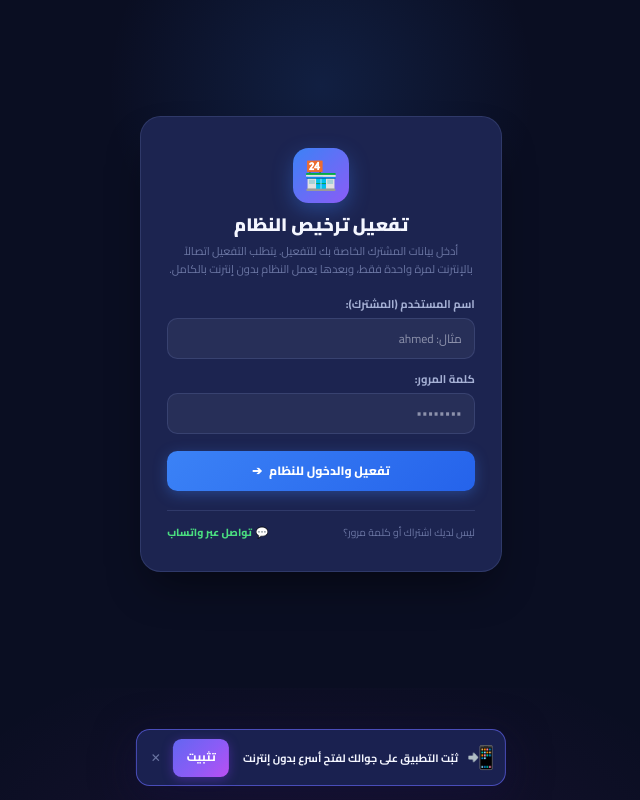
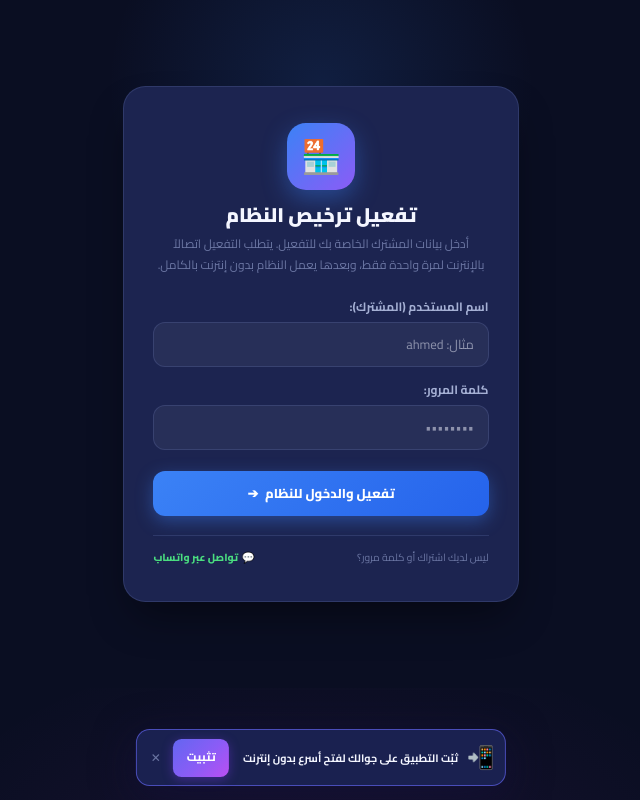
Before and after one commit to Abu-zaid98/pos-mini-saas, a React (Vite) app: page / in a window 1280 px wide. Shown: the whole page, without its empty margins (319-959 px from the left). Built offline with nearby package versions, Linux system fonts and the light colour scheme; no server answers.

Commit message:
first commit6

```diff
--- a/src/components/LicenseGuard.tsx
+++ b/src/components/LicenseGuard.tsx
@@ -823,38 +823,38 @@ export function LicenseGuard({ children }: LicenseGuardProps) {
         style={{
           background: "var(--color-bg-card, #111827)",
           border: "1px solid var(--color-border, #1f2937)",
-          borderRadius: 24,
-          padding: "36px 30px",
+          borderRadius: 26,
+          padding: "42px 34px",
           boxShadow: "0 25px 50px -12px rgba(0, 0, 0, 0.45)",
           width: "100%",
-          maxWidth: 420,
+          maxWidth: 460,
           position: "relative",
           zIndex: 1,
         }}
       >
         {/* Brand header */}
-        <div style={{ textAlign: "center", marginBottom: 22 }}>
+        <div style={{ textAlign: "center", marginBottom: 26 }}>
           <div
             style={{
-              width: 64,
-              height: 64,
+              width: 78,
+              height: 78,
               background: "linear-gradient(135deg, #3b82f6, #8b5cf6)",
-              borderRadius: 18,
+              borderRadius: 22,
               display: "flex",
               alignItems: "center",
               justifyContent: "center",
-              fontSize: 32,
-              margin: "0 auto 12px",
-              boxShadow: "0 8px 24px rgba(59, 130, 246, 0.35)",
+              fontSize: 38,
+              margin: "0 auto 14px",
+              boxShadow: "0 10px 28px rgba(59, 130, 246, 0.4)",
             }}
           >
             🏪
           </div>
 
-          <h1 style={{ fontSize: 21, fontWeight: 900, margin: "0 0 6px 0", color: "var(--color-text-primary, #f9fafb)" }}>
+          <h1 style={{ fontSize: 23, fontWeight: 900, margin: "0 0 8px 0", color: "var(--color-text-primary, #f9fafb)" }}>
             تفعيل ترخيص النظام
           </h1>
-          <p style={{ fontSize: 13, color: "var(--color-text-muted, #94a3b8)", margin: 0, lineHeight: 1.6 }}>
+          <p style={{ fontSize: 14, color: "var(--color-text-muted, #94a3b8)", margin: 0, lineHeight: 1.7 }}>
             أدخل بيانات المشترك الخاصة بك للتفعيل. يتطلب التفعيل اتصالاً بالإنترنت لمرة واحدة فقط، وبعدها يعمل النظام بدون إنترنت بالكامل.
           </p>
         </div>
@@ -896,15 +896,15 @@ export function LicenseGuard({ children }: LicenseGuardProps) {
         )}
 
         {/* Activation Form */}
-        <form onSubmit={handleLogin} style={{ display: "flex", flexDirection: "column", gap: 14 }}>
+        <form onSubmit={handleLogin} style={{ display: "flex", flexDirection: "column", gap: 16 }}>
           <div>
             <label
               style={{
                 display: "block",
-                fontSize: 13,
+                fontSize: 14,
                 fontWeight: 700,
                 color: "var(--color-text-secondary, #cbd5e1)",
-                marginBottom: 6,
+                marginBottom: 7,
               }}
             >
               اسم المستخدم (المشترك):
@@ -918,12 +918,12 @@ export function LicenseGuard({ children }: LicenseGuardProps) {
               placeholder="مثال: ahmed"
               style={{
                 width: "100%",
-                padding: "12px 14px",
-                borderRadius: 12,
+                padding: "14px 16px",
+                borderRadius: 14,
                 background: "rgba(255, 255, 255, 0.05)",
                 border: "1px solid var(--color-border, #374151)",
                 color: "var(--color-text-primary, #ffffff)",
-                fontSize: 14,
+                fontSize: 15,
                 outline: "none",
                 boxSizing: "border-box",
                 fontFamily: "var(--font-main)",
@@ -935,10 +935,10 @@ export function LicenseGuard({ children }: LicenseGuardProps) {
             <label
               style={{
                 display: "block",
-                fontSize: 13,
+                fontSize: 14,
                 fontWeight: 700,
                 color: "var(--color-text-secondary, #cbd5e1)",
-                marginBottom: 6,
+                marginBottom: 7,
               }}
             >
               كلمة المرور:
@@ -951,12 +951,12 @@ export function LicenseGuard({ children }: LicenseGuardProps) {
               placeholder="••••••••"
               style={{
                 width: "100%",
-                padding: "12px 14px",
-                borderRadius: 12,
+                padding: "14px 16px",
+                borderRadius: 14,
                 background: "rgba(255, 255, 255, 0.05)",
                 border: "1px solid var(--color-border, #374151)",
                 color: "var(--color-text-primary, #ffffff)",
-                fontSize: 14,
+                fontSize: 15,
                 outline: "none",
                 boxSizing: "border-box",
                 fontFamily: "var(--font-main)",
@@ -969,16 +969,16 @@ export function LicenseGuard({ children }: LicenseGuardProps) {
             disabled={loginLoading}
             style={{
               width: "100%",
-              padding: "13px",
-              borderRadius: 12,
+              padding: "15px",
+              borderRadius: 14,
               background: "linear-gradient(135deg, #3b82f6, #2563eb)",
               color: "#ffffff",
-              fontSize: 14,
+              fontSize: 15,
               fontWeight: 800,
               border: "none",
               cursor: loginLoading ? "not-allowed" : "pointer",
-              boxShadow: "0 4px 16px rgba(59, 130, 246, 0.35)",
-              marginTop: 6,
+              boxShadow: "0 6px 20px rgba(59, 130, 246, 0.4)",
+              marginTop: 8,
               display: "flex",
               alignItems: "center",
               justifyContent: "center",
--- a/src/pages/CustomersPage.tsx
+++ b/src/pages/CustomersPage.tsx
@@ -226,7 +226,7 @@ export function CustomersPage() {
   }
 
   return (
-    <div className="page-frame" style={{ display: 'flex', flexDirection: 'column', gap: 14 }}>
+    <div className="page-frame page-screen" style={{ display: 'flex', flexDirection: 'column', gap: 14 }}>
       {/* Top Stats Cards */}
       <div style={{ display: 'grid', gridTemplateColumns: 'repeat(auto-fit, minmax(120px, 1fr))', gap: 10 }}>
         <div style={{
--- a/src/pages/InvoicesPage.tsx
+++ b/src/pages/InvoicesPage.tsx
@@ -99,7 +99,7 @@ export function InvoicesPage() {
   }
 
   return (
-    <div className="page-frame" style={{ display: 'flex', flexDirection: 'column', gap: 14 }}>
+    <div className="page-frame page-screen" style={{ display: 'flex', flexDirection: 'column', gap: 14 }}>
       <section className="card" style={{ padding: 16 }}>
         <div style={{ display: 'flex', justifyContent: 'space-between', alignItems: 'center', gap: 12, marginBottom: 12 }}>
           <div><h2 style={{ fontSize: 17, fontWeight: 900 }}>سجل الفواتير</h2><p style={{ color: 'var(--color-text-muted)', fontSize: 12, marginTop: 2 }}>كل الفواتير محفوظة هنا ويمكن مراجعتها وتعديلها.</p></div>
--- a/src/pages/ProductsPage.tsx
+++ b/src/pages/ProductsPage.tsx
@@ -74,7 +74,7 @@ export function ProductsPage() {
   const expiryCount = products.filter((p) => isExpired(p) || isNearExpiry(p)).length
 
   return (
-    <div className="page-frame">
+    <div className="page-frame page-screen">
       {/* Top Segmented Hub Switcher */}
       <div style={{
         display: 'flex',
--- a/src/pages/PurchasesPage.tsx
+++ b/src/pages/PurchasesPage.tsx
@@ -160,7 +160,7 @@ export function PurchasesPage() {
   }
 
   return (
-    <div className="page-frame">
+    <div className="page-frame page-screen">
       {/* Top Stats Cards */}
       <div style={{ display: 'grid', gridTemplateColumns: '1fr 1fr 1fr', gap: 10, marginBottom: 16 }}>
         <div style={{
--- a/src/pages/ReportsPage.tsx
+++ b/src/pages/ReportsPage.tsx
@@ -206,7 +206,7 @@ export function ReportsPage() {
   )
 
   return (
-    <div className="page-frame" style={{ display: 'flex', flexDirection: 'column', gap: 16 }}>
+    <div className="page-frame page-screen" style={{ display: 'flex', flexDirection: 'column', gap: 16 }}>
       {/* TOP SEGMENTED REPORT TABS */}
       <div style={{
         display: 'grid',
--- a/src/pages/SalePage.tsx
+++ b/src/pages/SalePage.tsx
@@ -443,7 +443,7 @@ export function SalePage() {
     <div
       style={{
         padding: '12px 14px',
-        paddingBottom: cart.length > 0 ? '100px' : undefined,
+        paddingBottom: cart.length > 0 ? '100px' : 'calc(var(--bottom-bar-total-height, 72px) + 14px)',
         maxWidth: 640,
         margin: '0 auto',
         width: '100%',
@@ -452,6 +452,7 @@ export function SalePage() {
         flexDirection: 'column',
         gap: 12,
         minHeight: '100%',
+        flex: '1 0 auto',
       }}
     >
       {/* Toast scan message */}
--- a/src/pages/SettingsPage.tsx
+++ b/src/pages/SettingsPage.tsx
@@ -232,7 +232,7 @@ export function SettingsPage() {
   }
 
   return (
-    <div className="page-frame" style={{ display: 'flex', flexDirection: 'column', gap: 16, width: '100%' }}>
+    <div className="page-frame page-screen" style={{ display: 'flex', flexDirection: 'column', gap: 16, width: '100%' }}>
       <div style={{
         display: 'flex',
         alignItems: 'center',
```
Also changed, not shown: src/index.css (+15 -1 lines).
